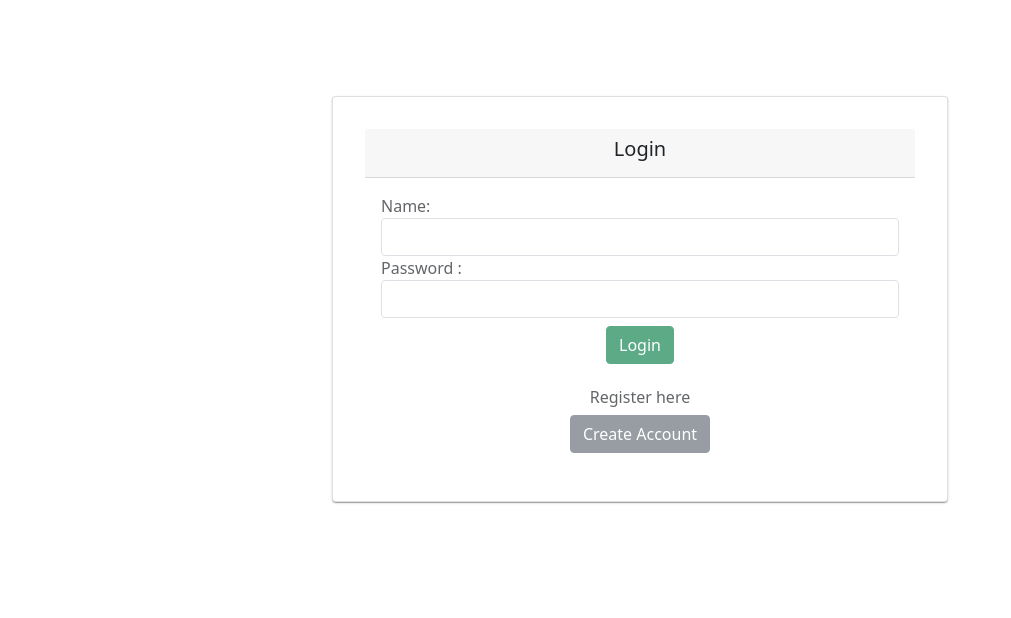
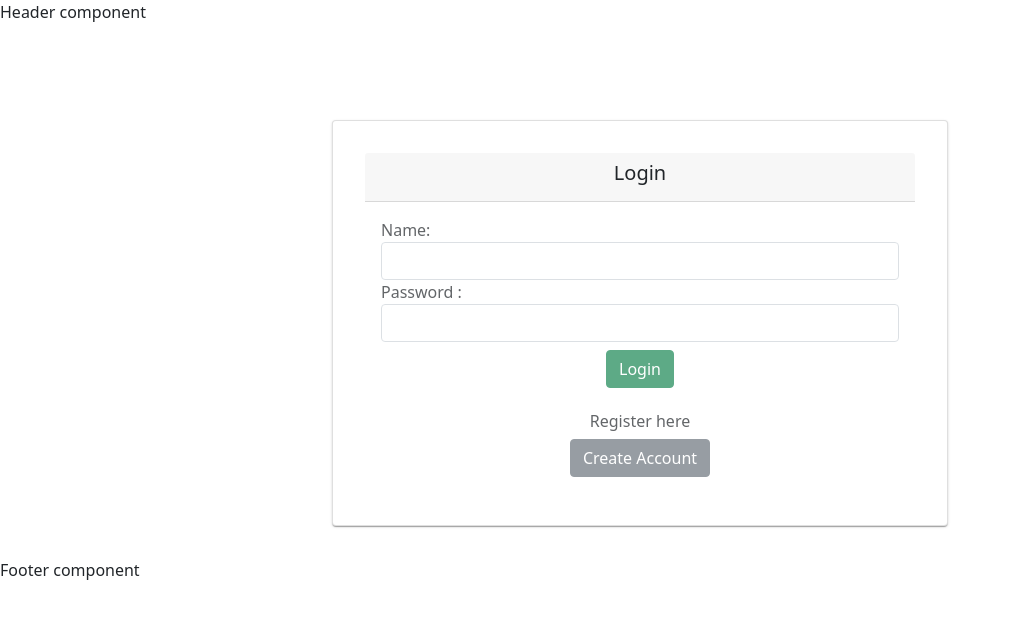
Before and after one commit to rahulbadekarr/ngprojectb2, an Angular app in the folder healthcare/: page /login in a window 1280 px wide. Shown: the top 618 px of the page, without its empty margins (0-1011 px from the left). Built offline with nearby package versions, Linux system fonts and the light colour scheme.

Commit message:
added app routing module file

```diff
--- /dev/null
+++ b/healthcare/src/app/app-routing.module.ts
@@ -0,0 +1,25 @@
+import { NgModule } from '@angular/core';
+import { RouterModule, Routes } from '@angular/router';
+import { ForgotPasswordComponent } from './component/auth/forgot-password/forgot-password.component';
+
+const routes: Routes = [
+  { path: '', redirectTo: 'portal', pathMatch: 'full' },
+  {
+    path: 'login',
+    loadChildren: () =>
+      import('./component/auth/auth.module').then((m) => m.AuthModule),
+  },
+  // {
+  //   path: 'portal',
+  //   loadChildren: () =>
+  //     import('./component/portal/portal.module').then((m) => m.PortalModule),
+  // },
+  { path: 'forgot-password', component: ForgotPasswordComponent },
+  { path: '**', redirectTo: '/login', pathMatch: 'full' },
+];
+
+@NgModule({
+  imports: [RouterModule.forRoot(routes)],
+  exports: [RouterModule],
+})
+export class AppRoutingModule {}
--- a/healthcare/src/app/app.component.html
+++ b/healthcare/src/app/app.component.html
@@ -1 +1,3 @@
+Header component
 <router-outlet></router-outlet>
+Footer component
--- a/healthcare/src/app/app.module.ts
+++ b/healthcare/src/app/app.module.ts
@@ -1,18 +1,11 @@
 import { NgModule } from '@angular/core';
 import { BrowserModule } from '@angular/platform-browser';
-import {RouterModule, Routes} from '@angular/router';
 import { FormsModule, ReactiveFormsModule } from '@angular/forms';
 import { HttpClientModule } from '@angular/common/http';
 
 import { AppComponent } from './app.component';
 import { ForgotPasswordComponent } from './component/auth/forgot-password/forgot-password.component';
-
-const APP_ROUTES:Routes=[
-  { path: '', redirectTo:'/login', pathMatch: 'full' },
-  { path: 'login', loadChildren: () => import('./component/auth/auth.module').then(m => m.AuthModule) },
-  {path:'forgot-password',component:ForgotPasswordComponent},
-  {path: '**', redirectTo: '/login', pathMatch: 'full' }
-];
+import { AppRoutingModule } from './app-routing.module';
 
 @NgModule({
   declarations: [
@@ -24,7 +17,7 @@ const APP_ROUTES:Routes=[
     FormsModule,
     ReactiveFormsModule,
     HttpClientModule,
-    RouterModule.forRoot(APP_ROUTES)
+    AppRoutingModule
   ],
   providers: [],
   bootstrap: [AppComponent]
```
